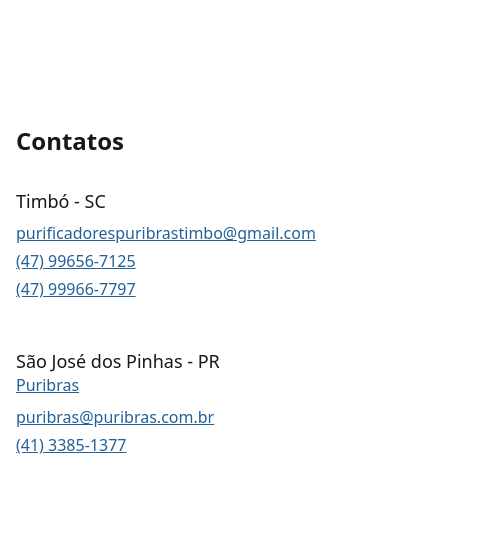
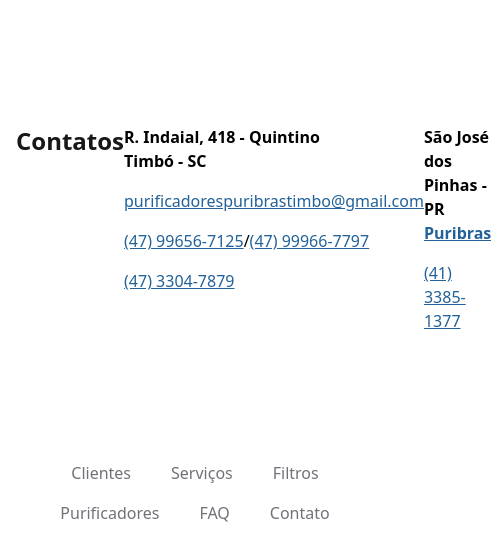
Before and after one commit to heltonandreazza/web-app-pat, a Gatsby site: page /contato in a window 390 px wide. Shown: the part 1041-1592 px from the top of the page, 491 px wide, since content can reach past the window. Built offline with nearby package versions, Linux system fonts and the light colour scheme; Gatsby itself is replaced by a stand-in of ours; a web font is replaced by a local one.

Commit message:
add address, add new phone

```diff
--- a/package.json
+++ b/package.json
@@ -8,7 +8,7 @@
     "update:instatoken": ". ./update-i-token.sh",
     "build": "env && node -p 'process.env' && npm run update:instatoken && gatsby build",
     "serve": "gatsby serve",
-    "start": "gatsby dev"
+    "start": "gatsby develop"
   },
   "repository": {
     "type": "git",
--- a/src/components/Footer/index.js
+++ b/src/components/Footer/index.js
@@ -2,7 +2,6 @@
 import React from 'react'
 import { URLS } from '../../utils/constants'
 import { IconFB, IconInsta } from '../Icon'
-import AnchorLink from 'react-anchor-link-smooth-scroll'
 
 const DEFAULT_NAVIGATION = [
   { name: 'Clientes', href: '#clients' },
@@ -36,12 +35,12 @@
         >
           {navigation.map(item => (
             <div key={item.name} className="px-5 py-2">
-              <a
-                href={item.href}
-                className="text-base text-gray-500 hover:text-gray-900"
+              <p
+                onClick={() => window.location.replace(item.href)}
+                className="cursor-pointer text-base text-gray-500 hover:text-gray-900"
               >
                 {item.name}
-              </a>
+              </p>
             </div>
           ))}
         </nav>
--- a/src/components/Hero/index.js
+++ b/src/components/Hero/index.js
@@ -78,7 +78,7 @@
         </div>
       </div>
       <div className="w-full lg:absolute lg:inset-y-0 lg:right-0 lg:w-1/2 md:h-full">
-        <Slider images={['banner.png', 'banner2.jpeg', 'banner3.jpeg']} />
+        <Slider images={['banner.jpeg', 'banner1.jpeg', 'banner2.jpeg', 'banner3.jpeg']} />
       </div>
     </div>
   )
--- a/src/pages/contato.js
+++ b/src/pages/contato.js
@@ -154,100 +154,76 @@
   return (
     <div className="bg-white">
       <div className="max-w-7xl mx-auto py-16 px-4 sm:px-6 lg:py-24 lg:px-8">
-        <div className="divide-y-2 divide-gray-200">
-          <div className="lg:grid lg:grid-cols-3 lg:gap-8">
+        <div className="flex">
+          <div className="flex-1 flex">
             <h2 className="text-2xl font-extrabold text-gray-900 sm:text-3xl">
               Contatos
             </h2>
-            <div className="mt-8 grid grid-cols-1 gap-12 sm:grid-cols-2 sm:gap-x-8 sm:gap-y-12 lg:mt-0 lg:col-span-2">
-              <div>
-                <h3 className="text-lg leading-6 font-medium text-gray-900">
-                  Timbó - SC
-                </h3>
-                <dl className="mt-2 text-base text-gray-500">
-                  <div>
-                    <dt className="sr-only">Email</dt>
-                    <dd>
+          </div>
+          <div className="flex-1 flex flex-col">
             <a
+              className="cursor-pointer mb-4 hover:text-blue-400 font-bold flex flex-col"
+              href="https://www.google.com/maps/dir/-26.8292028,-49.2839501/R.+Indaial,+418+-+Quintino,+Timb%C3%B3+-+SC,+89120-000/@-26.8317746,-49.284094,15z/data=!3m1!4b1!4m9!4m8!1m1!4e1!1m5!1m1!1s0x94defc15f85e1795:0xf450e06c2d6c1bf9!2m2!1d-49.268441!2d-26.8363719"
+              target="_blank"
+            >
+              <p>R. Indaial, 418 - Quintino</p>
+              <p>Timbó - SC</p>
+            </a>
+            <a
+              className="cursor-pointer mb-4 text-blue-400 underline"
               href="#"
               onClick={() =>
                 open('mailto:purificadorespuribrastimbo@gmail.com')
               }
-                        className="text-blue-400 underline"
             >
               purificadorespuribrastimbo@gmail.com
             </a>
-                    </dd>
-                  </div>
-                  <div className="mt-1">
-                    <dt className="sr-only">Phone number</dt>
-                    <dd>
+            <div className="flex">
               <a
-                        href={getWhatsUrl(CTA_WA_MESSAGES.ctaContact2)}
-                        className="text-blue-400 underline"
+                href={`https://wa.me/5547996567125?text=${CTA_WA_MESSAGES.ctaContact2}`}
+                className="cursor-pointer mb-4 text-blue-400 underline"
                 target="_blank"
                 rel="noreferrer"
               >
                 (47) 99656-7125
               </a>
-                    </dd>
-                  </div>
-                  <div className="mt-1">
-                    <dt className="sr-only">Phone number</dt>
-                    <dd>
+              /
               <a
                 href={`https://wa.me/5547999667797?text=${CTA_WA_MESSAGES.ctaContact2}`}
-                        className="text-blue-400 underline"
+                className="cursor-pointer mb-4 text-blue-400 underline"
                 target="_blank"
                 rel="noreferrer"
               >
                 (47) 99966-7797
               </a>
-                    </dd>
             </div>
-                </dl>
+            <a
+              href={`https://wa.me/554733047879?text=${CTA_WA_MESSAGES.ctaContact2}`}
+              className="cursor-pointer mb-4 text-blue-400 underline"
+              target="_blank"
+              rel="noreferrer"
+            >
+              (47) 3304-7879
+            </a>
           </div>
-              <div>
-                <h3 className="text-lg leading-6 font-medium text-gray-900">
-                  São José dos Pinhas - PR{' '}
-                </h3>
+          <div className="flex-1 flex flex-col">
+            <p className='font-bold'>São José dos Pinhas - PR</p>
             <a
-                  className="text-blue-400 underline"
+              className="font-bold cursor-pointer mb-4 text-blue-400 underline"
               href="https://www.puribras.com.br/home"
               target="_blank"
               rel="noreferrer"
             >
               Puribras
             </a>
-                <dl className="mt-2 text-base text-gray-500">
-                  <div>
-                    <dt className="sr-only">Email</dt>
-                    <dd>
-                      <a
-                        href="#"
-                        onClick={() => open('mailto:puribras@puribras.com.br')}
-                        className="text-blue-400 underline"
-                      >
-                        puribras@puribras.com.br
-                      </a>
-                    </dd>
-                  </div>
-                  <div className="mt-1">
-                    <dt className="sr-only">Phone number</dt>
-                    <dd>
             <a
               href={'https://wa.me/554133851377'}
-                        className="text-blue-400 underline"
+              className="cursor-pointer mb-4 text-blue-400 underline"
               target="_blank"
               rel="noreferrer"
             >
               (41) 3385-1377
             </a>
-                    </dd>
-                  </div>
-                </dl>
-              </div>
-            </div>
           </div>
         </div>
       </div>
```
Also changed, not shown: src/images/bgs/banner.jpeg (added), src/images/bgs/banner1.jpeg (added), src/images/bgs/banner1old.png (renamed from src/images/bgs/banner.png). Lines whose indentation alone changed are shown as unchanged.
